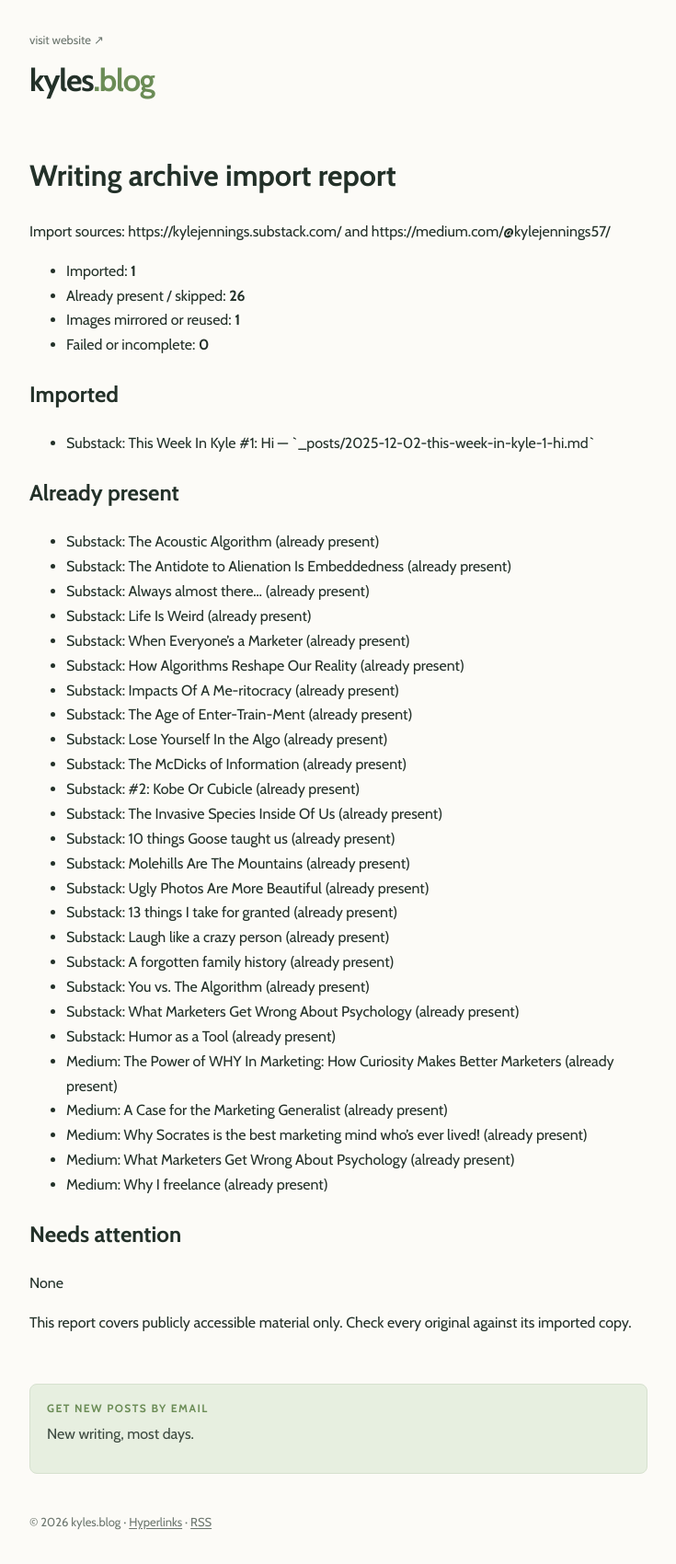
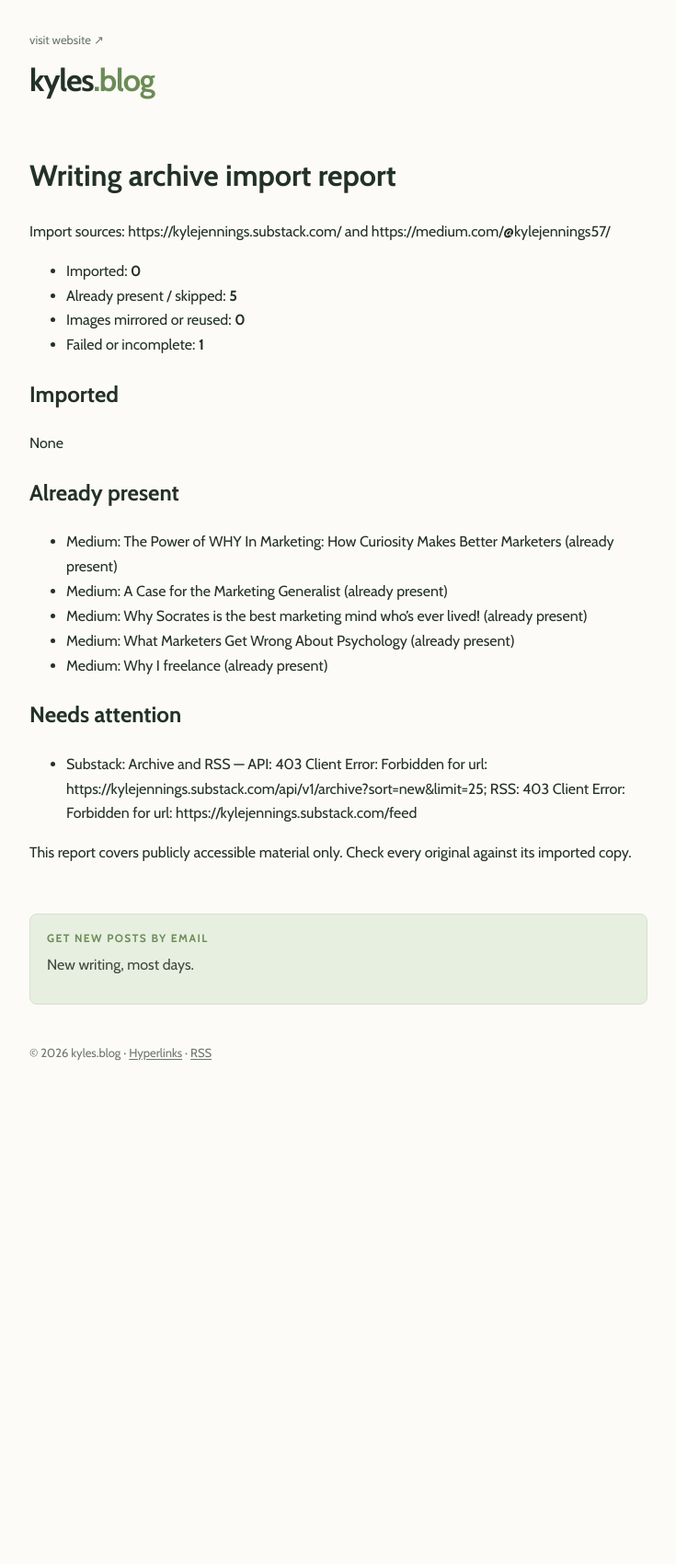
Before and after one commit to frenchonionsoupz/kyles.blog, a Jekyll site: the page built from import-report.md, in a window 1280 px wide. Shown: the whole page at 92% size, without its empty margins (272-1007 px from the left). Built offline with Jekyll 4.4.1, drawn with Linux system fonts in a browser that asks for light colours; our own code applies the rules of GitHub Pages for plain Markdown files; after the commit the page ends 1189 px from its top, so only the background shows below that.

```diff
--- a/import-report.md
+++ b/import-report.md
@@ -2,38 +2,17 @@
 
 Import sources: https://kylejennings.substack.com/ and https://medium.com/@kylejennings57/
 
-- Imported: **1**
-- Already present / skipped: **26**
-- Images mirrored or reused: **1**
-- Failed or incomplete: **0**
+- Imported: **0**
+- Already present / skipped: **5**
+- Images mirrored or reused: **0**
+- Failed or incomplete: **1**
 
 ## Imported
 
-- Substack: This Week In Kyle #1: Hi — \`_posts/2025-12-02-this-week-in-kyle-1-hi.md\`
+None
 
 ## Already present
 
-- Substack: The Acoustic Algorithm  (already present)
-- Substack: The Antidote to Alienation Is Embeddedness (already present)
-- Substack: Always almost there...  (already present)
-- Substack: Life Is Weird (already present)
-- Substack: When Everyone's a Marketer (already present)
-- Substack: How Algorithms Reshape Our Reality (already present)
-- Substack: Impacts Of A Me-ritocracy (already present)
-- Substack: The Age of Enter-Train-Ment (already present)
-- Substack: Lose Yourself In the Algo (already present)
-- Substack: The McDicks of Information (already present)
-- Substack: #2: Kobe Or Cubicle (already present)
-- Substack: The Invasive Species Inside Of Us (already present)
-- Substack: 10 things Goose taught us (already present)
-- Substack: Molehills Are The Mountains (already present)
-- Substack: Ugly Photos Are More Beautiful (already present)
-- Substack: 13 things I take for granted (already present)
-- Substack: Laugh like a crazy person (already present)
-- Substack: A forgotten family history (already present)
-- Substack: You vs. The Algorithm  (already present)
-- Substack: What Marketers Get Wrong About Psychology (already present)
-- Substack: Humor as a Tool (already present)
 - Medium: The Power of WHY In Marketing: How Curiosity Makes Better Marketers (already present)
 - Medium: A Case for the Marketing Generalist (already present)
 - Medium: Why Socrates is the best marketing mind who’s ever lived! (already present)
@@ -42,6 +21,6 @@ Import sources: https://kylejennings.substack.com/ and https://medium.com/@kylej
 
 ## Needs attention
 
-None
+- Substack: Archive and RSS — API: 403 Client Error: Forbidden for url: https://kylejennings.substack.com/api/v1/archive?sort=new&limit=25; RSS: 403 Client Error: Forbidden for url: https://kylejennings.substack.com/feed
 
 This report covers publicly accessible material only. Check every original against its imported copy.
```
